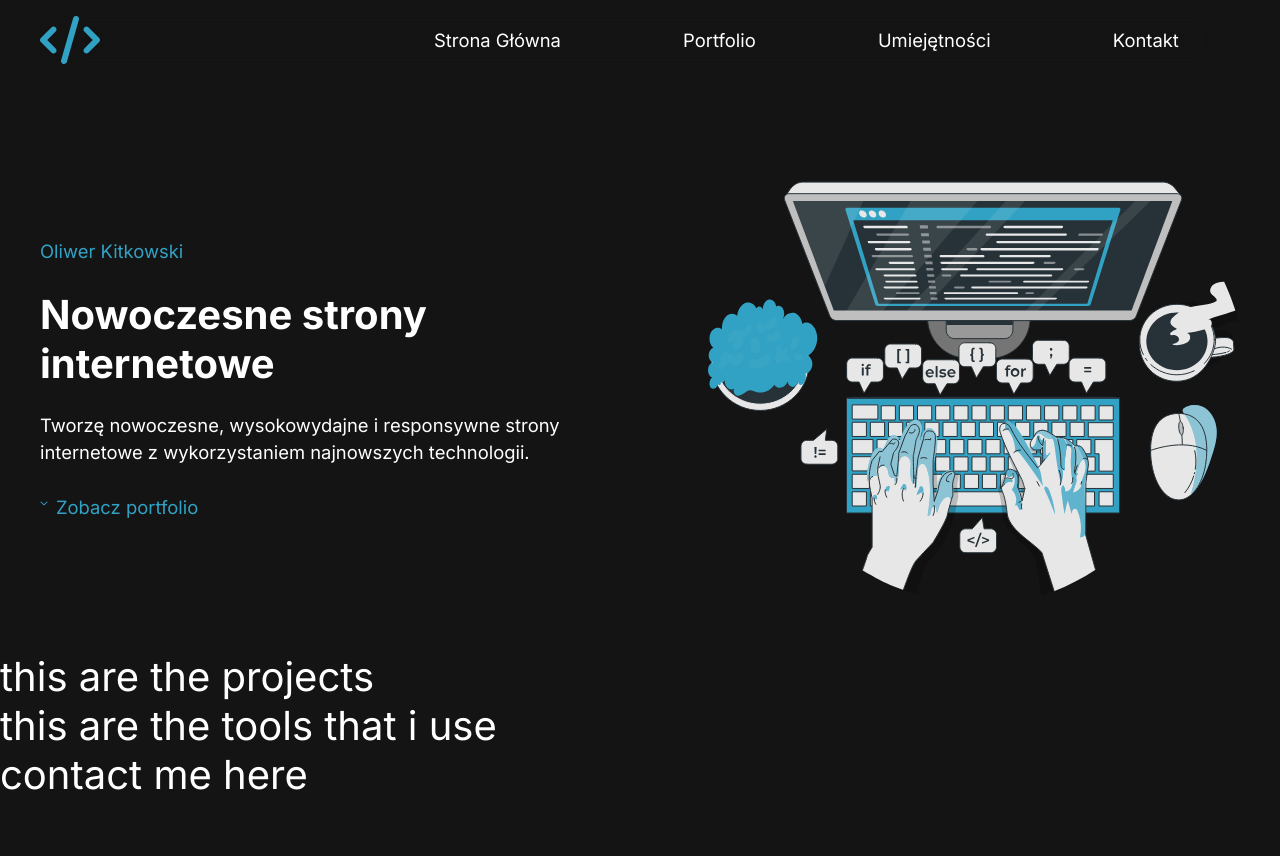
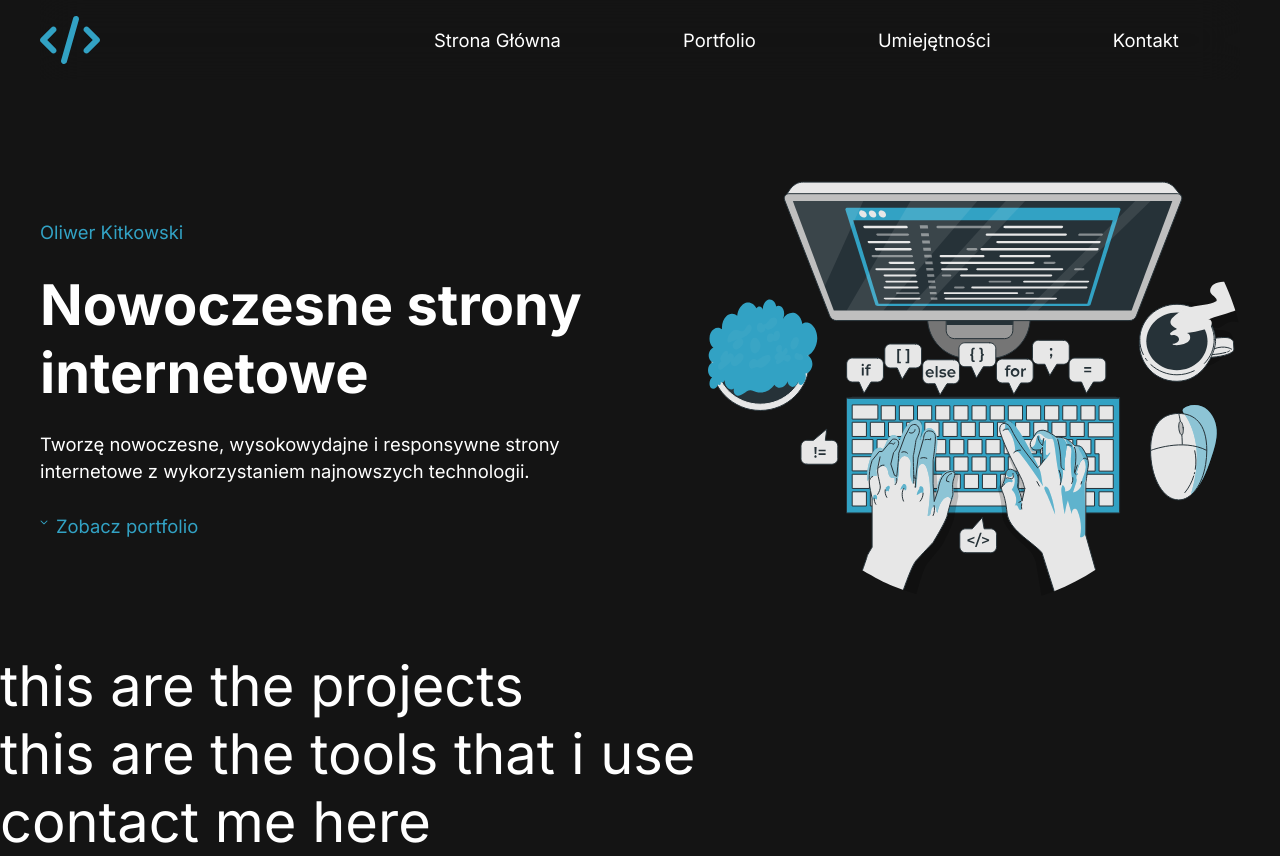
Before and after one commit to kitkovsky/new-portfolio, a React (Create React App) app: page / in a window 1280 px wide. Before the commit the page ends 800 px from the top, so only its background shows below. Built offline with nearby package versions, Linux system fonts and the light colour scheme.

Commit message:
fix: better global styles

```diff
--- a/src/styles/GlobalStyles.ts
+++ b/src/styles/GlobalStyles.ts
@@ -2,6 +2,7 @@ import { createGlobalStyle } from "styled-components";
 
 export const PrimaryColours = {
   bgBlack: "rgb(20, 20, 20)",
+  grey: "rgb(150, 150, 150)",
   darkBlue: "rgb(42, 136, 164)",
   blue: "rgb(50, 162, 196)",
   lightBlue: "rgb(70, 179, 207)",
@@ -24,11 +25,11 @@ export const GlobalStyle = createGlobalStyle`
   }
 
   h1 {
-    font-size: 5rem;
+    font-size: 7rem;
   }
 
   h2 {
-    font-size: 4rem;
+    font-size: 6rem;
   }
 
   h3 {
```
